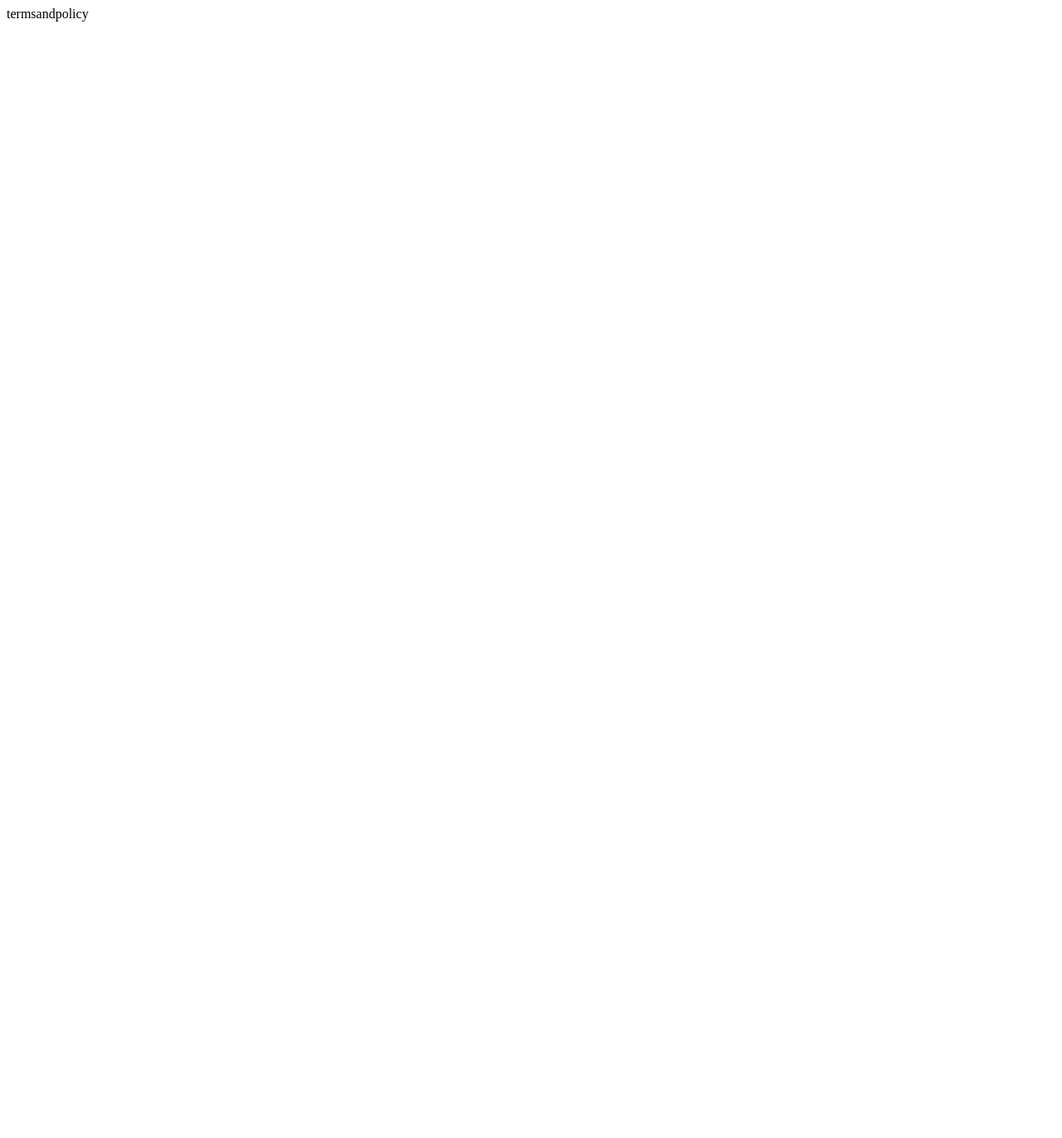
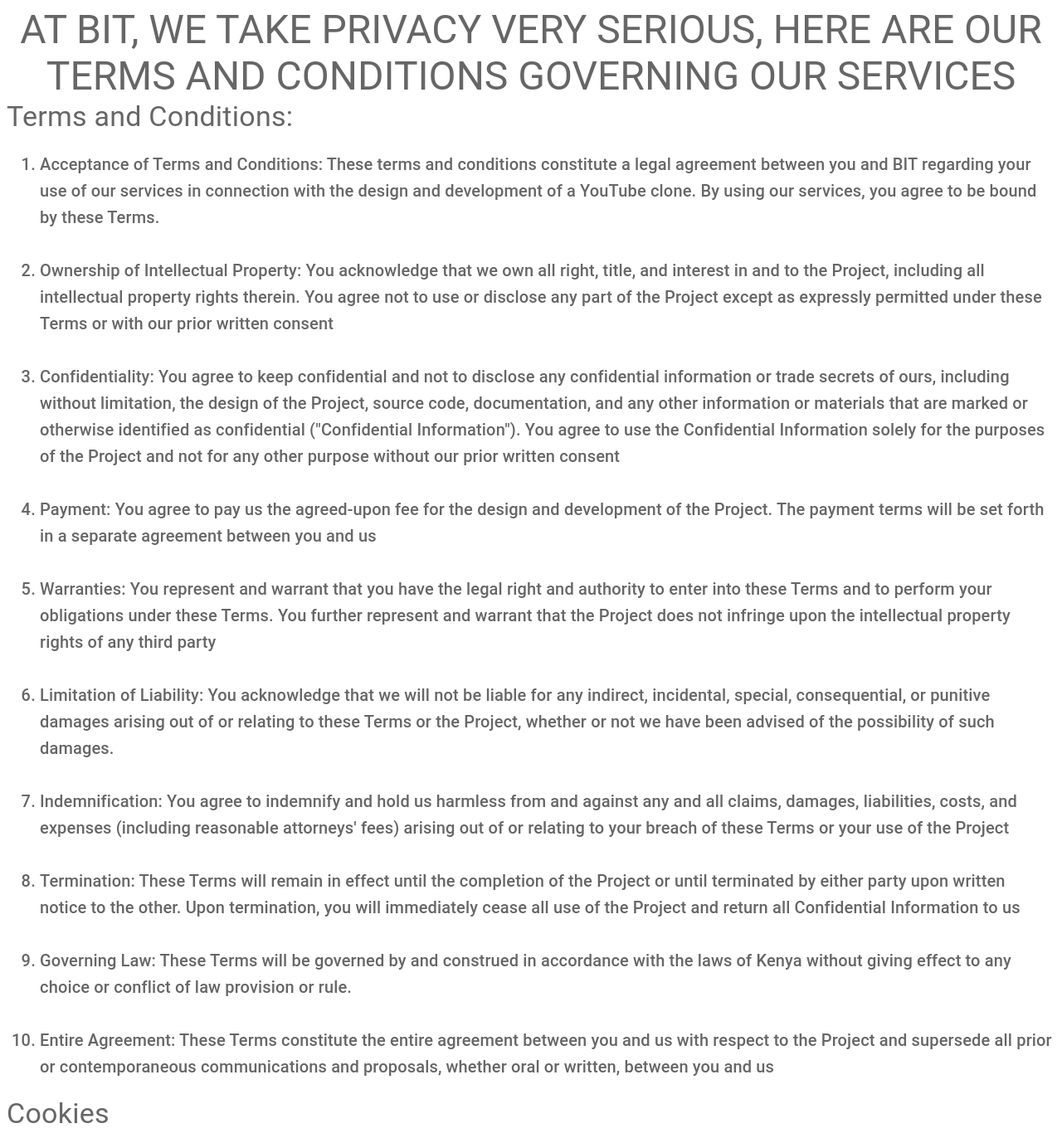
Before and after one commit to X-maker-cpu/bit, a Next.js app: page /termsandpolicy in a window 1280 px wide. Shown: the whole page at 83% size. Before the commit the page ends 800 px from the top, so only its background shows below. Built offline with nearby package versions, Linux system fonts and the light colour scheme.

Commit message:
Terms and Conditions

```diff
--- a/pages/termsandpolicy.js
+++ b/pages/termsandpolicy.js
@@ -1,9 +1,41 @@
 import { Box } from '@mui/material'
-import React from 'react'
+import React from 'react';
+import { Typography } from "@mui/material";
+
 
 const termsandpolicy = () => {
   return (
-    <Box>termsandpolicy</Box>
+    <Box>
+<Typography variant="h3" color="text.secondary" align="center">AT BIT, WE TAKE PRIVACY VERY SERIOUS, HERE ARE OUR TERMS AND CONDITIONS GOVERNING OUR SERVICES</Typography>
+<Typography variant="h4" color="text.secondary"> Terms and Conditions:</Typography>
+
+<Box>
+<Typography variant="h6" color="text.secondary">
+    <ol>
+    <li>Acceptance of Terms and Conditions: These terms and conditions constitute a legal agreement between you and BIT regarding your use of our services in connection with the design and development of a YouTube clone. By using our services, you agree to be bound by these Terms.</li>
+        <br/>
+    <li>Ownership of Intellectual Property: You acknowledge that we own all right, title, and interest in and to the Project, including all intellectual property rights therein. You agree not to use or disclose any part of the Project except as expressly permitted under these Terms or with our prior written consent</li>
+    <br/>
+    <li>Confidentiality: You agree to keep confidential and not to disclose any confidential information or trade secrets of ours, including without limitation, the design of the Project, source code, documentation, and any other information or materials that are marked or otherwise identified as confidential ("Confidential Information"). You agree to use the Confidential Information solely for the purposes of the Project and not for any other purpose without our prior written consent</li>
+    <br/>
+    <li>Payment: You agree to pay us the agreed-upon fee for the design and development of the Project. The payment terms will be set forth in a separate agreement between you and us</li>
+    <br/>
+    <li>Warranties: You represent and warrant that you have the legal right and authority to enter into these Terms and to perform your obligations under these Terms. You further represent and warrant that the Project does not infringe upon the intellectual property rights of any third party</li>
+    <br/>
+    <li>Limitation of Liability: You acknowledge that we will not be liable for any indirect, incidental, special, consequential, or punitive damages arising out of or relating to these Terms or the Project, whether or not we have been advised of the possibility of such damages.</li>
+    <br/>
+    <li>Indemnification: You agree to indemnify and hold us harmless from and against any and all claims, damages, liabilities, costs, and expenses (including reasonable attorneys' fees) arising out of or relating to your breach of these Terms or your use of the Project</li>
+    <br/>
+    <li>Termination: These Terms will remain in effect until the completion of the Project or until terminated by either party upon written notice to the other. Upon termination, you will immediately cease all use of the Project and return all Confidential Information to us</li>
+    <br/>
+    <li>Governing Law: These Terms will be governed by and construed in accordance with the laws of Kenya without giving effect to any choice or conflict of law provision or rule.</li>
+    <br/>
+    <li>Entire Agreement: These Terms constitute the entire agreement between you and us with respect to the Project and supersede all prior or contemporaneous communications and proposals, whether oral or written, between you and us</li>
+</ol>
+</Typography>
+<Typography variant="h4" color="text.secondary">Cookies</Typography>
+</Box>
+    </Box>
   )
 }
 
```
Also changed, not shown: pages/login.js (line endings or trailing spaces).
